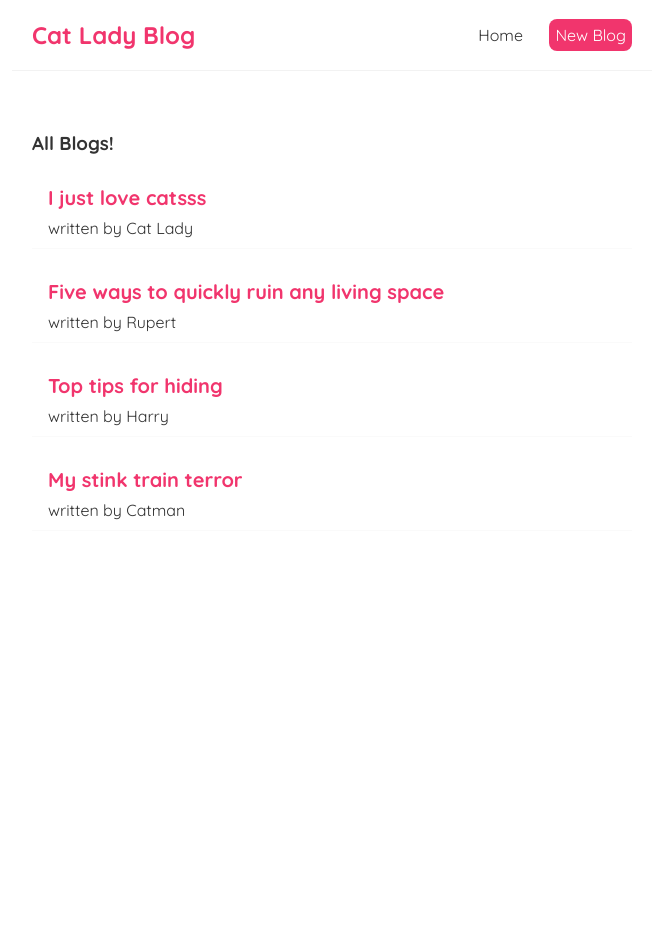
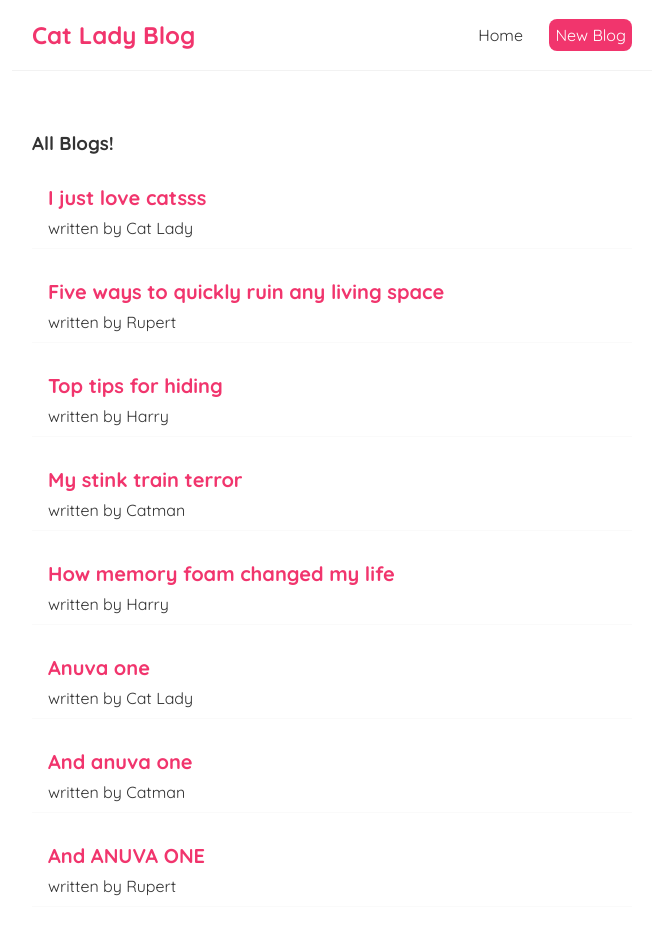
Before and after one commit to JosephineLucy/cat-lady-blog, a React (Create React App) app: page / in a window 1280 px wide. Shown: the top 934 px of the page, without its empty margins (308-971 px from the left). Before the commit the page ends 800 px from the top, so only its background shows below. Built offline with nearby package versions, Linux system fonts and the light colour scheme; data requests are answered from the project's data file.

Commit message:
adds post and delete blog function

```diff
--- a/data/db.json
+++ b/data/db.json
@@ -1,8 +1,52 @@
 {
-    "blogs" : [
-        {"title": "I just love catsss", "body": "Very excited about cats. Mine are feline perfection!", "author": "Cat Lady", "id": 1},
-        {"title": "Five ways to quickly ruin any living space", "body": "Scratch, chew, impart bodily fluids, shed luscious locks and - if possible - crush objects by sitting on them for lengthy periods of time", "author": "Rupert", "id": 2},
-        {"title": "Top tips for hiding", "body": "Find good hiding spot, hide in said hiding spot, do not come out until absolutely sure it is safe to do so!", "author": "Harry", "id": 3},
-        {"title": "My stink train terror", "body": "It was nearly midnight. A foul stench filled the air. I knew something was lurking in the other room; that it would take all my courage to face it...", "author": "Catman", "id": 4}
-    ]
+  "blogs": [
+    {
+      "title": "I just love catsss",
+      "body": "Very excited about cats. Mine are feline perfection!",
+      "author": "Cat Lady",
+      "id": 1
+    },
+    {
+      "title": "Five ways to quickly ruin any living space",
+      "body": "Scratch, chew, impart bodily fluids, shed luscious locks and - if possible - crush objects by sitting on them for lengthy periods of time",
+      "author": "Rupert",
+      "id": 2
+    },
+    {
+      "title": "Top tips for hiding",
+      "body": "Find good hiding spot, hide in said hiding spot, do not come out until absolutely sure it is safe to do so!",
+      "author": "Harry",
+      "id": 3
+    },
+    {
+      "title": "My stink train terror",
+      "body": "It was nearly midnight. A foul stench filled the air. I knew something was lurking in the other room; that it would take all my courage to face it...",
+      "author": "Catman",
+      "id": 4
+    },
+    {
+      "title": "How memory foam changed my life",
+      "body": "I investigate all new objects that enter my house, absolutely NOTHING escapes my keen nose. Naturally I found my slave's new memory foam pillow immediately. As a conisseur of sleeping surfaces, I am rarely surprised. This revolutionary product surprised me and has made it to the top of my preferred-places-to-snooze list.",
+      "author": "Harry",
+      "id": 6
+    },
+    {
+      "title": "Anuva one",
+      "body": "You loyal",
+      "author": "Cat Lady",
+      "id": 7
+    },
+    {
+      "title": "And anuva one",
+      "body": "I appreciate you",
+      "author": "Catman",
+      "id": 8
+    },
+    {
+      "title": "And ANUVA ONE",
+      "body": "We da best music",
+      "author": "Rupert",
+      "id": 9
+    }
+  ]
 }
--- a/src/components/BlogList.js
+++ b/src/components/BlogList.js
@@ -6,8 +6,8 @@ const BlogList = ({blogs, title}) => {
         <div className="blog-list">
             <h3>{title}</h3>
                {blogs.map((blog)=> (
-            <Link to={`/blogs/${blog.id}`}>
-            <div key={blog.id} className="blog-preview">
+            <Link key={blog.id} to={`/blogs/${blog.id}`}>
+            <div className="blog-preview">
                 <h2>{blog.title}</h2>
                 <p>written by {blog.author}</p>
             </div>
--- a/src/components/Create.js
+++ b/src/components/Create.js
@@ -1,13 +1,33 @@
 import { useState } from "react";
+import { useHistory } from "react-router-dom";
 const Create = () => {
     const [ title, setTitle ] = useState('');
     const [ body, setBody ] = useState('');
     const [ author, setAuthor ] = useState('Cat Lady')
+    const [isLoading, setIsLoading] = useState(false);
+    const history = useHistory();
+
+    const handleSubmit = (e) => {
+        e.preventDefault()
+        const blog = { title, body, author }
+        setIsLoading(true);
+
+        fetch('http://localhost:8000/blogs', {
+            method: 'POST',
+            headers: { "Content-Type" : "application/json"},
+            body: JSON.stringify(blog)
+        }).then(()=>{
+            setIsLoading(false);
+            history.push('/')
+        })
+    }
+
+
 
     return (
         <div className="create">
             <h2>Add a new blog</h2>
-            <form>
+            <form onSubmit={(e)=> handleSubmit(e)}>
                 <label>Blog title:</label>
                 <input
                 type="text"
@@ -31,11 +51,8 @@ const Create = () => {
                     <option value="Harry">Harry</option>
                     <option value="Catman">Catman</option>
                 </select>
-                <button>Add blog</button>
+                {isLoading ? <button disabled>adding blog</button> : <button>Add blog</button>}
             </form>
-            <p>{ title }</p>
-            <p>{ body }</p>
-            <p>{ author }</p>
         </div>
      );
 }
--- a/src/components/FullBlog.js
+++ b/src/components/FullBlog.js
@@ -1,16 +1,24 @@
-import { useParams } from "react-router-dom";
+import { useHistory, useParams } from "react-router-dom";
 import useFetch from "../useFetch";
 
 const FullBlog = () => {
 
     const { id } = useParams();
     const { data : blog, error, isLoading } = useFetch(`http://localhost:8000/blogs/${id}`)
+    const history = useHistory();
+
+    const handleClick = ()=> {
+        fetch(`http://localhost:8000/blogs/${id}`, {method : "DELETE"}).then(()=>{
+        history.push('/')
+        })
+    }
     return ( <div className="full-blog">
         {error ? <p>{error}</p> : isLoading ? <p>loading...</p> : null}
         {blog && <article>
             <h2>{blog.title}</h2>
             <p>written by {blog.author}</p>
             <div>{blog.body}</div>
+            <button onClick={()=> handleClick()}>delete</button>
             </article>}
     </div> );
 }
--- a/src/index.css
+++ b/src/index.css
@@ -50,6 +50,8 @@
     margin-bottom: 8px;
   }
 
+/* full blog page */
+
   .full-blog h2 {
     font-size: 20px;
     color:  #f1356d;
@@ -58,6 +60,15 @@
 
   .full-blog div {
     margin: 20px 0;
+  }
+
+  .full-blog button {
+    background-color: #f1356d;
+    color: #fff;
+    border: 0;
+    padding: 8px;
+    border-radius: 8px;
+    cursor: pointer;
   }
 
   /* create blog page */
```
